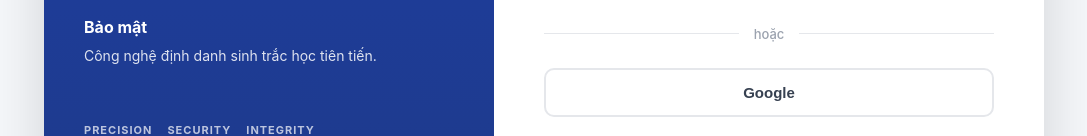
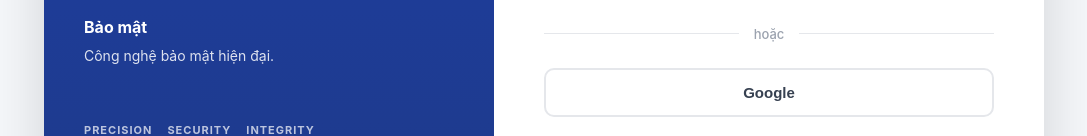
Before and after one commit to KLTN-03-2026/CN26, a Vue app in the folder frontend/: page /login in a window 1280 px wide. Shown: the part 565-701 px from the top of the page, without its empty margins (96-1183 px from the left). Built offline with nearby package versions, Linux system fonts and the light colour scheme.

Commit message:
Update Login.vue - improve error handling for inactive accounts

```diff
--- a/frontend/src/views/auth/Login.vue
+++ b/frontend/src/views/auth/Login.vue
@@ -15,7 +15,7 @@
             </div>
             <div class="feature-item">
               <div class="feature-title">Bảo mật</div>
-              <p>Công nghệ định danh sinh trắc học tiên tiến.</p>
+              <p>Công nghệ bảo mật hiện đại.</p>
             </div>
           </div>
           <div class="brand-footer">
```
